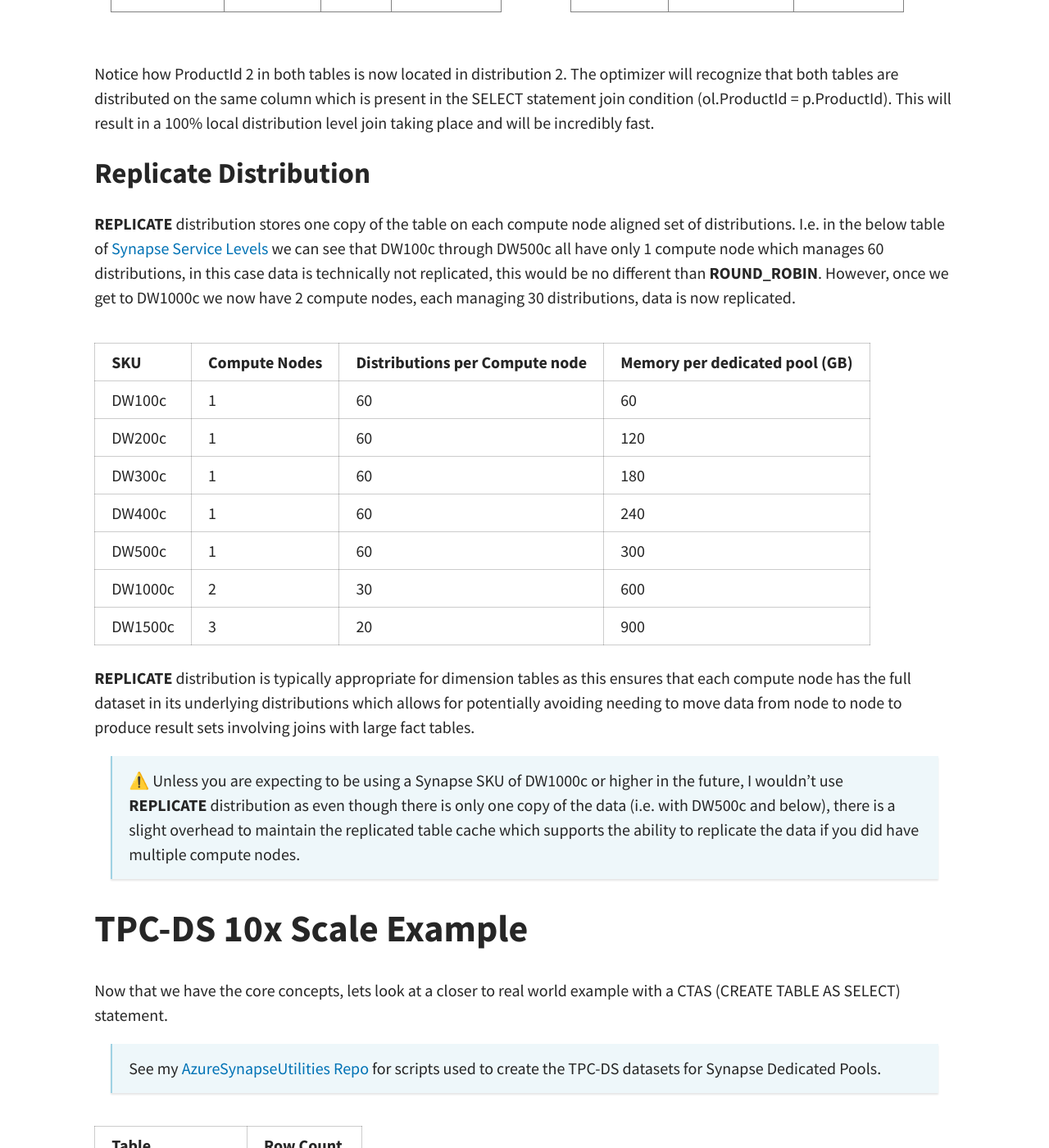
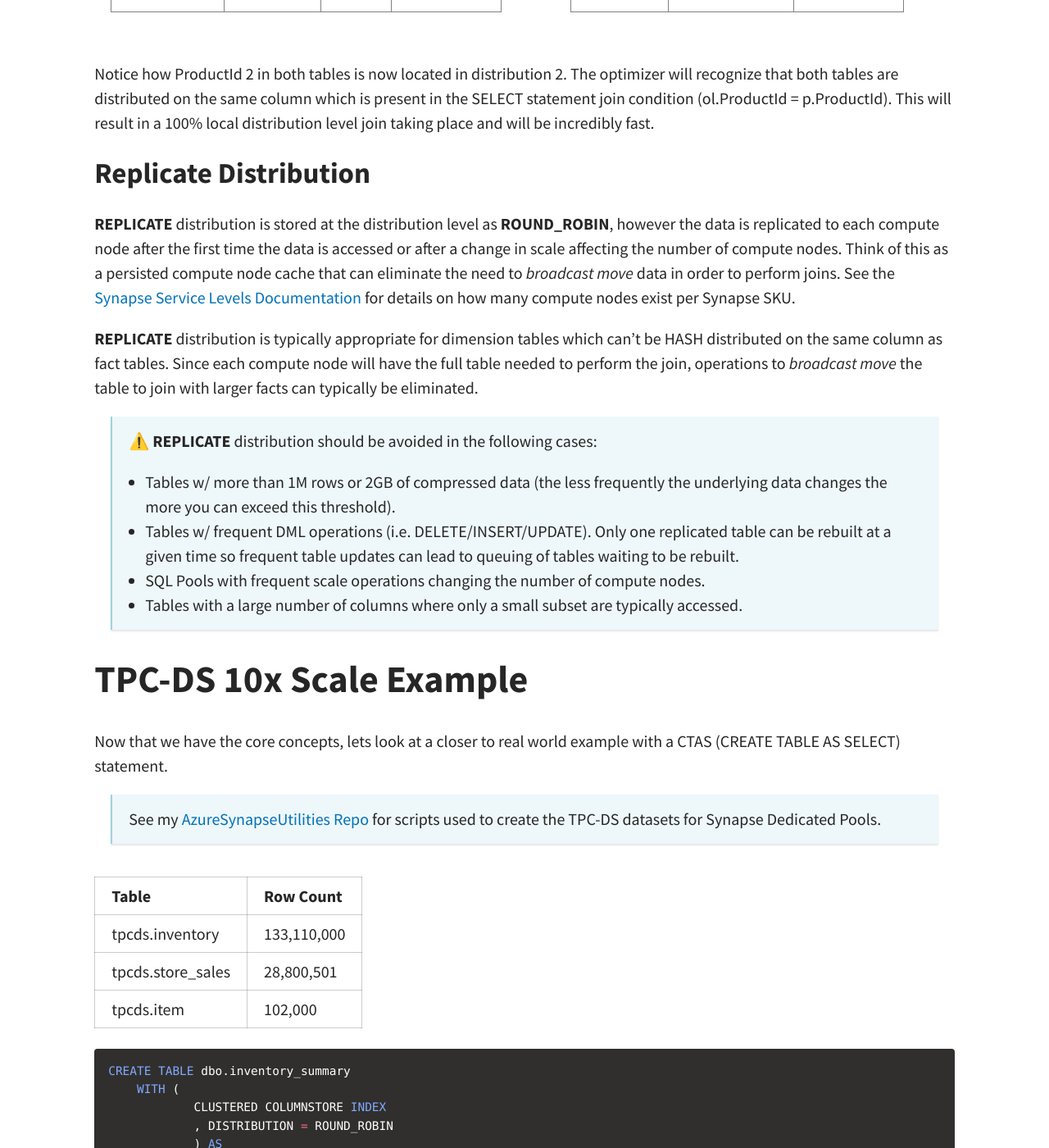
Before and after one commit to mwc360/mwc360.github.io, a Jekyll site: the page built from _posts/2022-01-19-Synapse-Optimization-Series-Table-Distributions.md, in a window 1280 px wide and 1400 px high, scrolled down 3939 px. Shown: the whole window at 82% size. Built offline with Jekyll 4.4.1, drawn with Linux system fonts in a browser that asks for light colours; comment, search, counter and statistics services are not loaded.

Commit message:
fix replicated table guidance and details

```diff
--- a/_posts/2022-01-19-Synapse-Optimization-Series-Table-Distributions.md
+++ b/_posts/2022-01-19-Synapse-Optimization-Series-Table-Distributions.md
@@ -83,21 +83,15 @@ dbo.Product (DISTRIBUTION = HASH(ProductId))
 Notice how ProductId 2 in both tables is now located in distribution 2. The optimizer will recognize that both tables are distributed on the same column which is present in the SELECT statement join condition (ol.ProductId = p.ProductId). This will result in a 100% local distribution level join taking place and will be incredibly fast.
 
 ## Replicate Distribution
-**REPLICATE** distribution stores one copy of the table on each compute node aligned set of distributions. I.e. in the below table of [Synapse Service Levels](https://learn.microsoft.com/en-us/azure/synapse-analytics/sql-data-warehouse/memory-concurrency-limits#service-levels) we can see that DW100c through DW500c all have only 1 compute node which manages 60 distributions, in this case data is technically not replicated, this would be no different than **ROUND_ROBIN**. However, once we get to DW1000c we now have 2 compute nodes, each managing 30 distributions, data is now replicated.
+**REPLICATE** distribution is stored at the distribution level as **ROUND_ROBIN**, however the data is replicated to each compute node after the first time the data is accessed or after a change in scale affecting the number of compute nodes. Think of this as a persisted compute node cache that can eliminate the need to _broadcast move_ data in order to perform joins. See the [Synapse Service Levels Documentation](https://learn.microsoft.com/en-us/azure/synapse-analytics/sql-data-warehouse/memory-concurrency-limits#service-levels) for details on how many compute nodes exist per Synapse SKU.
 
-| SKU     | Compute Nodes | Distributions per Compute node | Memory per dedicated pool (GB) |
-|---------|---------------|--------------------------------|--------------------------------|
-| DW100c  | 1             | 60                             | 60                             |
-| DW200c  | 1             | 60                             | 120                            |
-| DW300c  | 1             | 60                             | 180                            |
-| DW400c  | 1             | 60                             | 240                            |
-| DW500c  | 1             | 60                             | 300                            |
-| DW1000c | 2             | 30                             | 600                            |
-| DW1500c | 3             | 20                             | 900                            |
+**REPLICATE** distribution is typically appropriate for dimension tables which can't be HASH distributed on the same column as fact tables. Since each compute node will have the full table needed to perform the join, operations to _broadcast move_ the table to join with larger facts can typically be eliminated.
 
-**REPLICATE** distribution is typically appropriate for dimension tables as this ensures that each compute node has the full dataset in its underlying distributions which allows for potentially avoiding needing to move data from node to node to produce result sets involving joins with large fact tables.
-
-> ⚠️ Unless you are expecting to be using a Synapse SKU of DW1000c or higher in the future, I wouldn't use **REPLICATE** distribution as even though there is only one copy of the data (i.e. with DW500c and below), there is a slight overhead to maintain the replicated table cache which supports the ability to replicate the data if you did have multiple compute nodes.
+> ⚠️ **REPLICATE** distribution should be avoided in the following cases:
+> - Tables w/ more than 1M rows or 2GB of compressed data (the less frequently the underlying data changes the more you can exceed this threshold).
+> - Tables w/ frequent DML operations (i.e. DELETE/INSERT/UPDATE). Only one replicated table can be rebuilt at a given time so frequent table updates can lead to queuing of tables waiting to be rebuilt.
+> - SQL Pools with frequent scale operations changing the number of compute nodes.
+> - Tables with a large number of columns where only a small subset are typically accessed.
 
 # TPC-DS 10x Scale Example
 Now that we have the core concepts, lets look at a closer to real world example with a CTAS (CREATE TABLE AS SELECT) statement.
```
